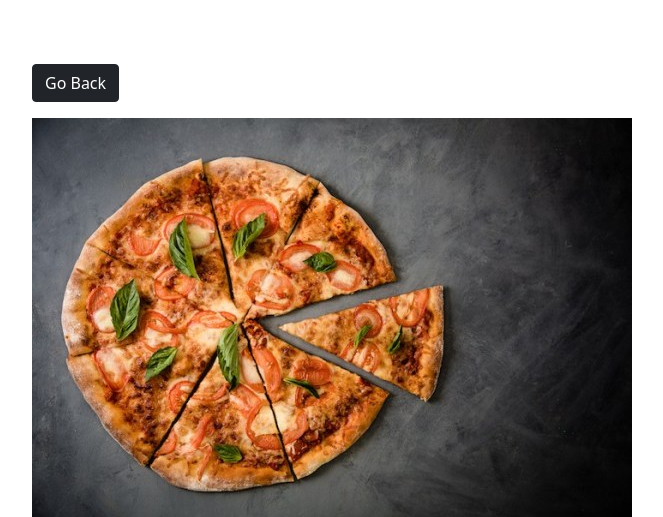
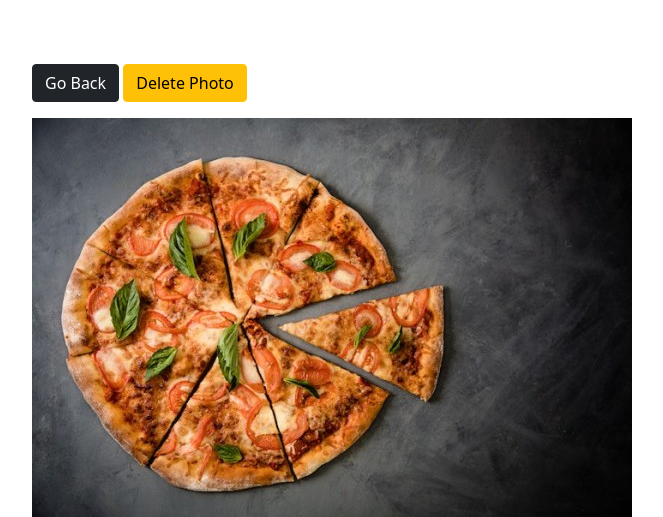
Before and after one commit to spenpeq-cav/photo_app, a Django app: page /photo/7/ in a window 1280 px wide. Shown: the top 517 px of the page, without its empty margins (50-713 px from the left). Run offline with Django 3.2, Linux system fonts and the light colour scheme; data comes from the database, SQL or seed files in the repository; both versions use the stored data as it was after the commit.

Commit message:
Delete photo

```diff
--- a/photos/templates/photos/photo.html
+++ b/photos/templates/photos/photo.html
@@ -13,6 +13,10 @@
         <div class="row justify-content-center">
             <div class="col">
                 <a href= "{% url 'gallery' %}" class="btn btn-dark my-3">Go Back</a>
+                <a href= "{% url 'delete' photo.id %}" class="btn btn-warning my-3">Delete Photo</a>
+                {% block content %}
+
+                {% endblock %}
                 <div style="height: 90vh;">
                     <img style="max-width: 100%; max-height:100%;" src="{{photo.image.url}}">
                     <p>{{photo.description}}</p>
--- a/photos/urls.py
+++ b/photos/urls.py
@@ -5,4 +5,5 @@ urlpatterns = [
     path('', views.gallery, name="gallery"),
     path('photo/<str:pk>/', views.view_photo, name="photo"),
     path('add/', views.add_photo, name="add"),
+    path('delete/<str:pk>/', views.delete_photo, name="delete"),
 ]
--- a/photos/views.py
+++ b/photos/views.py
@@ -44,3 +44,14 @@ def add_photo(request):
     context = {'categories': categories}
 
     return render(request, 'photos/add.html', context)
+
+def delete_photo(request, pk):
+    photo = Photo.objects.get(id=pk)
+
+    if request.method == 'POST':
+        photo.delete()
+        return redirect('/')
+
+    context = {'photos': photo}
+
+    return render(request, 'photos/delete.html', context)
```
Also changed, not shown: photos/templates/photos/delete.html (added, +8 -0 lines), db.sqlite3.
